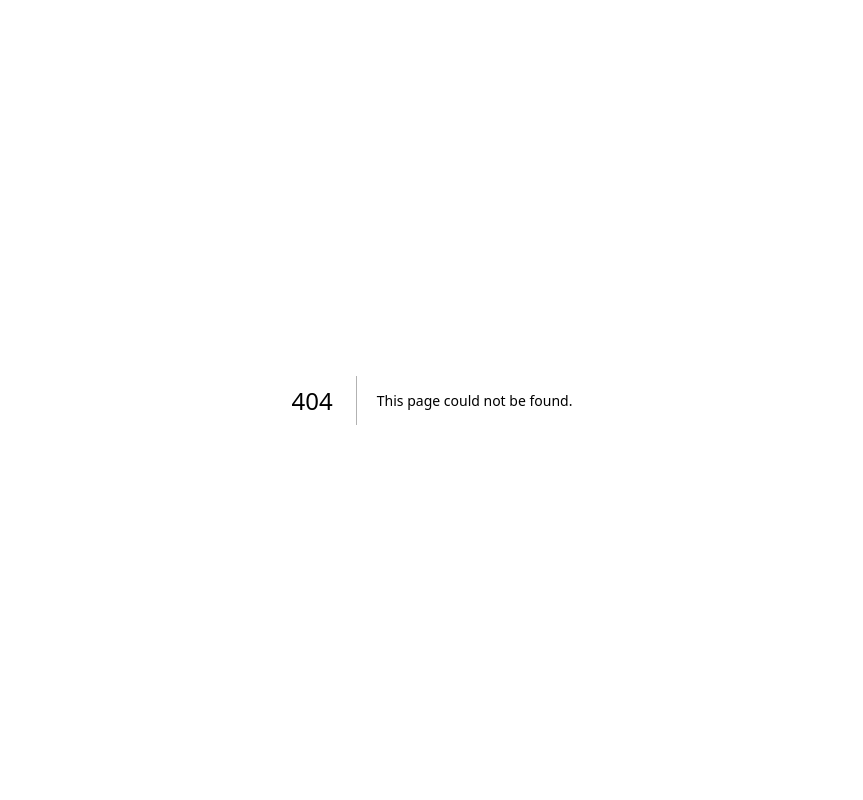
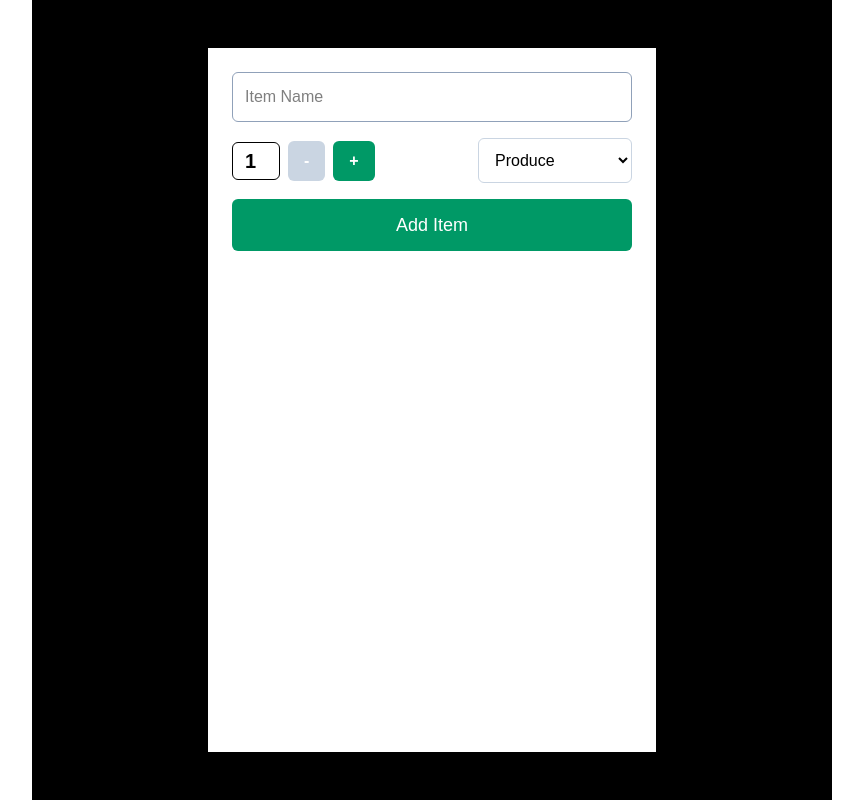
Before and after one commit to JGOFF125/Web-Dev, a Next.js app: page /week-5/dialyn in a window 1280 px wide. Before the commit this address had no page. Shown: the whole page, without its empty margins (208-1071 px from the left). Built offline with nearby package versions, Linux system fonts and the light colour scheme.

Commit message:
Dialyn's Week 5 Assignment

```diff
--- /dev/null
+++ b/app/week-5/dialyn/new-item.js
@@ -0,0 +1,98 @@
+"use client";
+
+import { useState } from "react";
+
+export default function NewItem() {
+  const [name, setName] = useState("");
+  const [quantity, setQuantity] = useState(1);
+  const [category, setCategory] = useState("produce");
+
+  // Stops the quantity from going above 20
+  const increment = () => {
+    if (quantity < 20) {
+      setQuantity(quantity + 1);
+    }
+  };
+
+  // Stops the quantity from going below 1
+  const decrement = () => {
+    if (quantity > 1) {
+      setQuantity(quantity - 1);
+    }
+  };
+
+  const handleSubmit = (event) => {
+    event.preventDefault();
+
+    const item = { name, quantity, category };
+    console.log(item);
+
+    alert(`Name: ${name}\nQuantity: ${quantity}\nCategory: ${category}`);
+
+    setName("");
+    setQuantity(1);
+    setCategory("produce");
+  };
+
+  return (
+    <form onSubmit={handleSubmit} className="w-full max-w-md bg-white p-6">
+      <input
+        type="text"
+        value={name}
+        onChange={(event) => setName(event.target.value)}
+        required
+        placeholder="Item Name"
+        className="w-full rounded-md border border-slate-400 p-3 text-black"
+      />
+
+      <div className="my-4 flex items-center justify-between">
+        <div className="flex items-center gap-2">
+          <span className="w-12 rounded-md border border-black px-3 py-1 text-xl font-bold text-black">
+            {quantity}
+          </span>
+          <button
+            type="button"
+            onClick={decrement}
+            disabled={quantity === 1}
+            className="rounded-md bg-emerald-600 px-4 py-2 font-bold text-white hover:bg-emerald-700 disabled:bg-slate-300"
+          >
+            -
+          </button>
+          <button
+            type="button"
+            onClick={increment}
+            disabled={quantity === 20}
+            className="rounded-md bg-emerald-600 px-4 py-2 font-bold text-white hover:bg-emerald-700 disabled:bg-slate-300"
+          >
+            +
+          </button>
+        </div>
+
+        <select
+          value={category}
+          onChange={(event) => setCategory(event.target.value)}
+          className="rounded-md border border-slate-300 p-3 text-black"
+        >
+          <option value="produce">Produce</option>
+          <option value="dairy">Dairy</option>
+          <option value="bakery">Bakery</option>
+          <option value="meat">Meat</option>
+          <option value="frozen foods">Frozen Foods</option>
+          <option value="canned goods">Canned Goods</option>
+          <option value="dry goods">Dry Goods</option>
+          <option value="beverages">Beverages</option>
+          <option value="snacks">Snacks</option>
+          <option value="household">Household</option>
+          <option value="other">Other</option>
+        </select>
+      </div>
+
+      <button
+        type="submit"
+        className="w-full rounded-md bg-emerald-600 p-3 text-lg text-white hover:bg-emerald-700"
+      >
+        Add Item
+      </button>
+    </form>
+  );
+}
--- /dev/null
+++ b/app/week-5/dialyn/page.js
@@ -0,0 +1,9 @@
+import NewItem from "./new-item";
+
+export default function Page() {
+  return (
+    <main className="flex min-h-screen justify-center bg-black p-6">
+      <NewItem />
+    </main>
+  );
+}
--- a/app/week-5/page.js
+++ b/app/week-5/page.js
@@ -22,6 +22,16 @@ export default function Page() {
               Joaquin’s Week 5 Assignment
             </Link>
           </li>
+
+          <li className="border-b border-slate-200 py-4">
+            <p className="text-lg font-semibold text-slate-900">Dialyn Villostas</p>
+            <Link
+              href="/week-5/dialyn"
+              className="mt-1 inline-block text-emerald-700 underline hover:text-emerald-900"
+            >
+             Dialyn&apos;s Week 5 Assignment
+            </Link>
+          </li>
         </ul>
       </section>
     </main>
```
